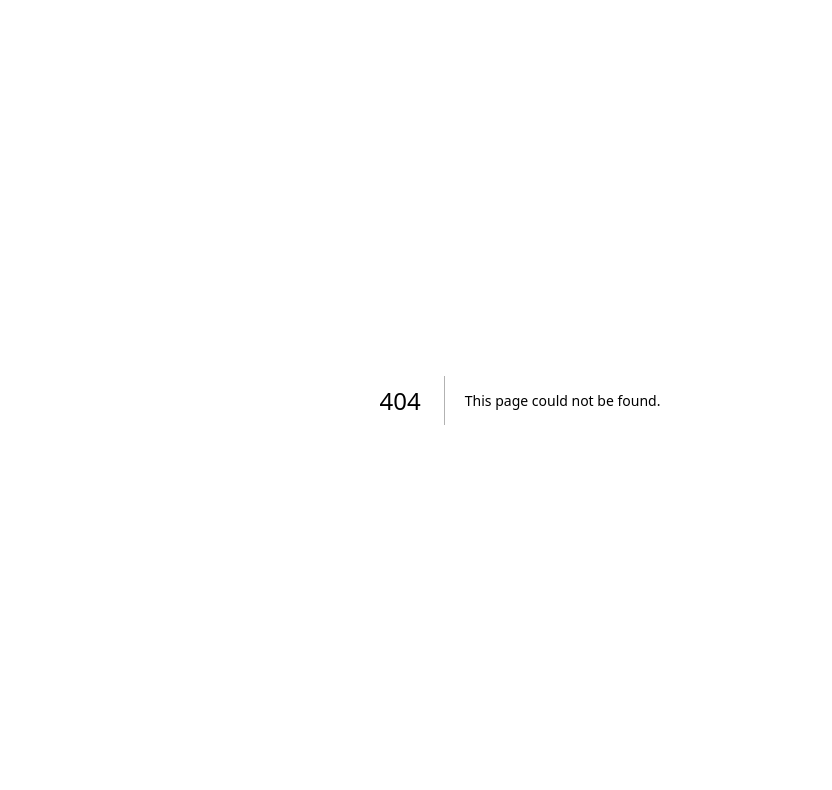
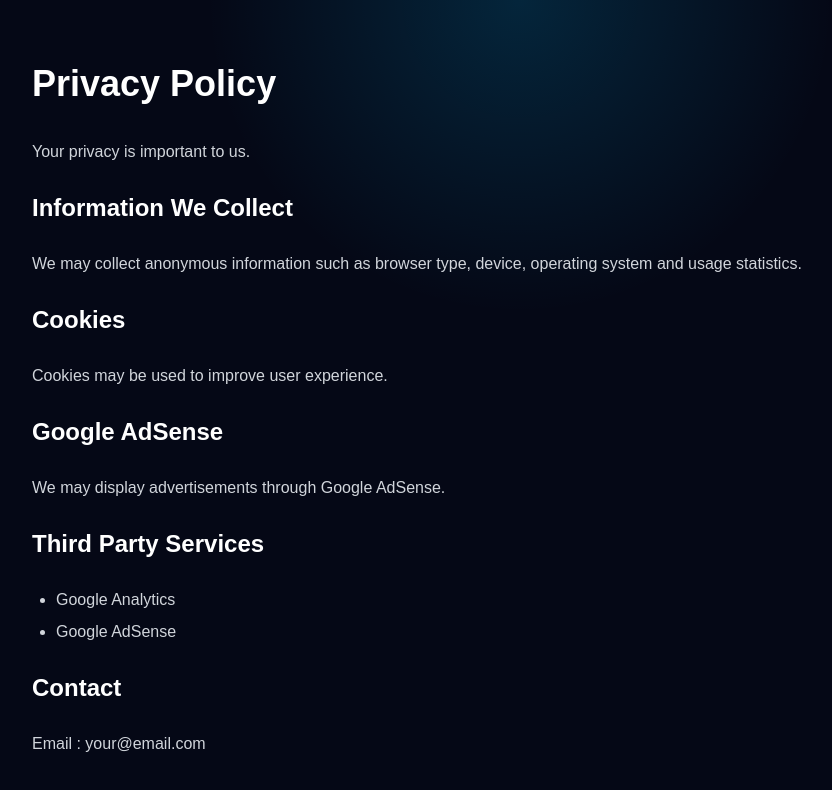
Before and after one commit to ikuldeepyadav2005/bmi-calculator-pro, a Next.js app: page /privacy-policy in a window 1280 px wide. Before the commit this address had no page. Shown: the top 790 px of the page, without its empty margins (120-952 px from the left). Built offline with nearby package versions, Linux system fonts and the light colour scheme.

Commit message:
Add files via upload

```diff
--- /dev/null
+++ b/src/app/privacy-policy/page.tsx
@@ -0,0 +1,57 @@
+export const metadata = {
+  title: "Privacy Policy | BMI Calculator Pro",
+};
+
+export default function PrivacyPolicy() {
+  return (
+    <main className="max-w-5xl mx-auto px-6 py-16 text-white">
+      <h1 className="text-4xl font-bold mb-8">Privacy Policy</h1>
+
+      <div className="space-y-6 text-gray-300 leading-8">
+        <p>
+          Your privacy is important to us.
+        </p>
+
+        <h2 className="text-2xl text-white font-semibold">
+          Information We Collect
+        </h2>
+
+        <p>
+          We may collect anonymous information such as browser type, device,
+          operating system and usage statistics.
+        </p>
+
+        <h2 className="text-2xl text-white font-semibold">
+          Cookies
+        </h2>
+
+        <p>
+          Cookies may be used to improve user experience.
+        </p>
+
+        <h2 className="text-2xl text-white font-semibold">
+          Google AdSense
+        </h2>
+
+        <p>
+          We may display advertisements through Google AdSense.
+        </p>
+
+        <h2 className="text-2xl text-white font-semibold">
+          Third Party Services
+        </h2>
+
+        <ul className="list-disc pl-6">
+          <li>Google Analytics</li>
+          <li>Google AdSense</li>
+        </ul>
+
+        <h2 className="text-2xl text-white font-semibold">
+          Contact
+        </h2>
+
+        <p>Email : your@email.com</p>
+      </div>
+    </main>
+  );
+}
--- /dev/null
+++ b/src/app/terms-and-conditions/page.tsx
@@ -0,0 +1,51 @@
+export const metadata = {
+  title: "Terms & Conditions | BMI Calculator Pro",
+};
+
+export default function TermsPage() {
+  return (
+    <main className="max-w-5xl mx-auto px-6 py-16 text-white">
+      <h1 className="text-4xl font-bold mb-8">
+        Terms & Conditions
+      </h1>
+
+      <div className="space-y-6 text-gray-300 leading-8">
+        <p>
+          By using BMI Calculator Pro you agree to these terms.
+        </p>
+
+        <h2 className="text-2xl text-white font-semibold">
+          Informational Purpose
+        </h2>
+
+        <p>
+          The calculator is for informational purposes only.
+        </p>
+
+        <h2 className="text-2xl text-white font-semibold">
+          No Medical Advice
+        </h2>
+
+        <p>
+          Please consult a healthcare professional before making health
+          decisions.
+        </p>
+
+        <h2 className="text-2xl text-white font-semibold">
+          Accuracy
+        </h2>
+
+        <p>
+          We strive to provide accurate results but cannot guarantee complete
+          accuracy.
+        </p>
+
+        <h2 className="text-2xl text-white font-semibold">
+          Contact
+        </h2>
+
+        <p>Email : your@email.com</p>
+      </div>
+    </main>
+  );
+}
```
